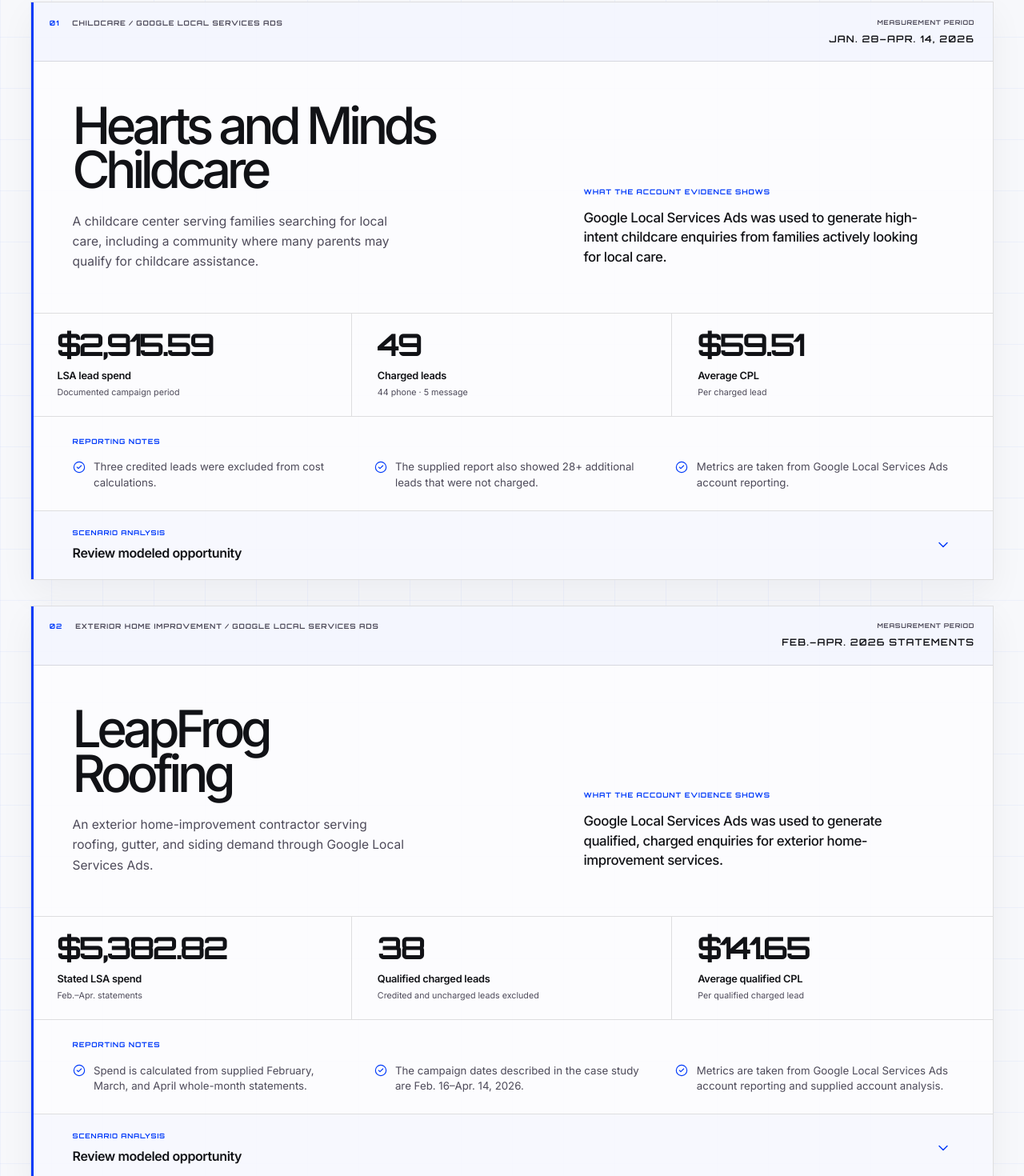
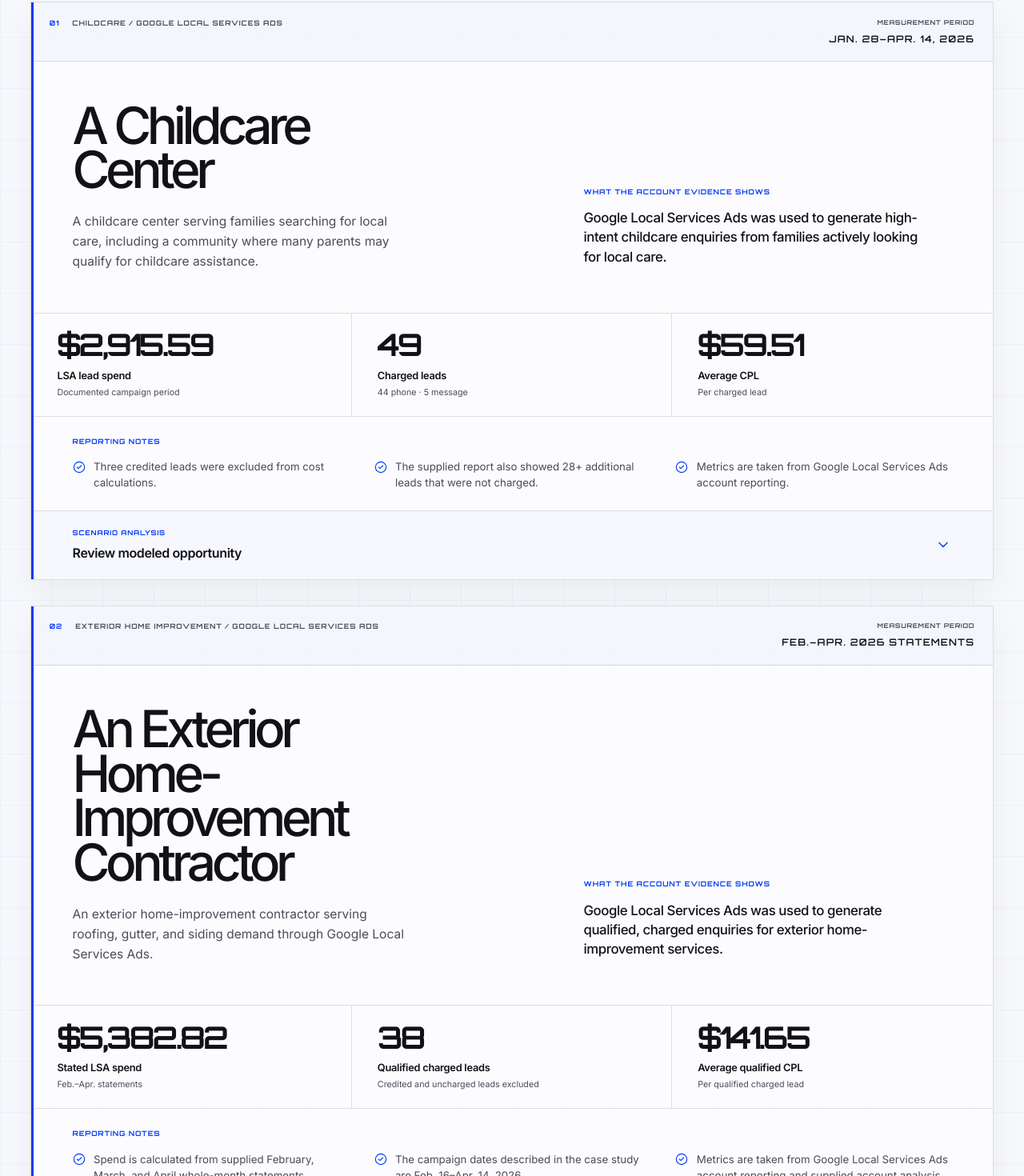
Before and after one commit to 064-breaks-stuff/Toddmarketing, a React (Vite) app: page /results in a window 1280 px wide. Shown: the part 1780-3250 px from the top of the page at 80% size. Built offline with nearby package versions, Linux system fonts and the light colour scheme.

Commit message:
twenty-seventh push

```diff
--- a/src/pages/ResultsPage.jsx
+++ b/src/pages/ResultsPage.jsx
@@ -17,9 +17,9 @@
 
 const caseStudies = [
   {
-    id: 'hearts-and-minds',
+    id: 'childcare',
     number: '01',
-    client: 'Hearts and Minds Childcare',
+    client: 'A Childcare Center',
     category: 'Childcare / Google Local Services Ads',
     period: 'Jan. 28–Apr. 14, 2026',
     context:
@@ -58,7 +58,10 @@
         ['Reported charged leads', '49'],
         ['Illustrative value input', '$38,000 per full-time enrollment'],
         ['Scenario conversion rates', '20%, 30%, and 40%'],
-        ['Measurement boundary', 'Long-term modeled value, not recorded revenue']
+        [
+          'Measurement boundary',
+          'Long-term modeled value, not recorded revenue'
+        ]
       ],
       scenarios: [
         ['20%', 'Approximately 10', 'Approximately $380,000'],
@@ -76,13 +79,13 @@
         }
       ],
       sourceNote:
-        'These sources provide broad U.S. childcare-cost context only. They do not establish Hearts and Minds tuition, enrollment duration, subsidy structure, retention, or revenue. Actual economics vary by program, child, market, capacity, and enrollment outcome.'
+        'These sources provide broad U.S. childcare-cost context only. They do not establish the childcare center’s tuition, enrollment duration, subsidy structure, retention, or revenue. Actual economics vary by program, child, market, capacity, and enrollment outcome.'
     }
   },
   {
-    id: 'leapfrog-roofing',
+    id: 'exterior-home-improvement',
     number: '02',
-    client: 'LeapFrog Roofing',
+    client: 'An Exterior Home-Improvement Contractor',
     category: 'Exterior home improvement / Google Local Services Ads',
     period: 'Feb.–Apr. 2026 statements',
     context:
@@ -121,7 +124,10 @@
         ['Reported qualified charged leads', '38'],
         ['Illustrative blended value input', '$11,650 per completed job'],
         ['Scenario close rates', '20%, 30%, and 40%'],
-        ['Measurement boundary', 'Modeled completed-job value, not recorded revenue']
+        [
+          'Measurement boundary',
+          'Modeled completed-job value, not recorded revenue'
+        ]
       ],
       scenarios: [
         ['20%', 'Approximately 8', 'Approximately $93,200'],
@@ -143,7 +149,7 @@
         }
       ],
       sourceNote:
-        'These sources provide broad U.S. project-price context only. They do not establish LeapFrog Roofing’s actual service mix, close rate, completed-job value, margins, revenue, capacity, geography, or financial outcome.'
+        'These sources provide broad U.S. project-price context only. They do not establish the contractor’s actual service mix, close rate, completed-job value, margins, revenue, capacity, geography, or financial outcome.'
     }
   }
 ];
@@ -249,7 +255,11 @@
                     rel="noreferrer"
                   >
                     <span>{source.label}</span>
-                    <ArrowUpRight size={15} strokeWidth={1.7} aria-hidden="true" />
+                    <ArrowUpRight
+                      size={15}
+                      strokeWidth={1.7}
+                      aria-hidden="true"
+                    />
                   </a>
                 </li>
               ))}
@@ -457,9 +467,10 @@
               <h3>Approved client testimonial pending.</h3>
 
               <p>
-                Replace this block only with an approved quotation, the
-                client’s permitted name and company context, and the related
-                system or service.
+                Replace this block only with an approved anonymous quotation,
+                industry-only attribution, and the related system or service.
+                Do not include client names, company names, or identifying
+                details.
               </p>
 
               <span className="results-proof-slot__code-note">
@@ -477,9 +488,11 @@
               <h3>Client video testimonial pending consent and production.</h3>
 
               <p>
-                Replace this block only after an approved video asset,
-                publication permission, accessible captions, and a transcript
-                are available.
+                Replace this block only after an approved anonymized video
+                asset, publication permission, accessible captions, and a
+                transcript are available. Use industry-only attribution and
+                exclude client names, company names, logos, and recognizable
+                identifiers from the asset, captions, and transcript.
               </p>
 
               <span className="results-proof-slot__code-note">
```
